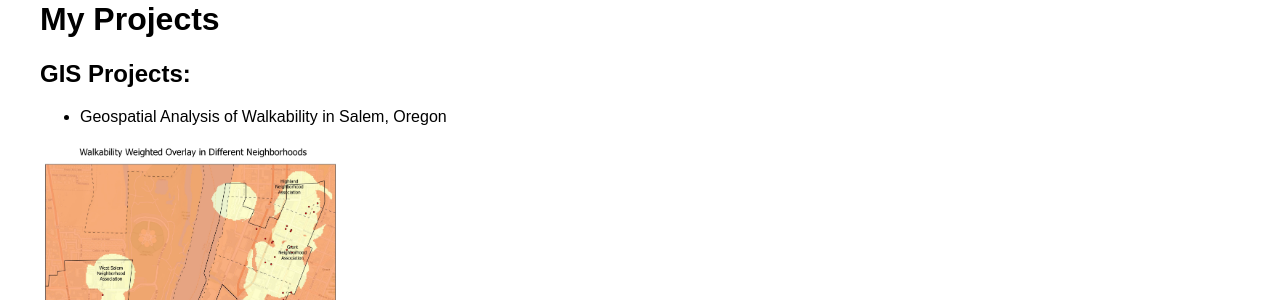
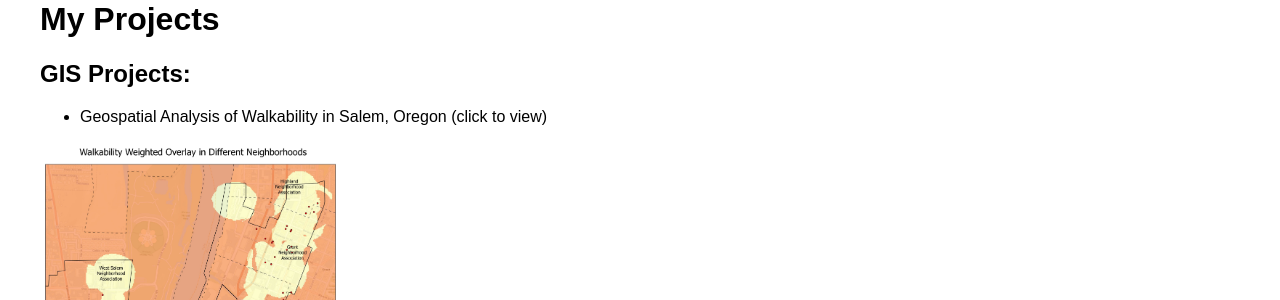
Before and after one commit to siegelhannah/portfolio, a Jekyll site: the page built from Projects.md, in a window 1280 px wide and 935 px high. Shown: the part 138-438 px from the top of the window. Built offline with Jekyll 4.4.1, drawn with Linux system fonts in a browser that asks for light colours.

Commit message:
Update Projects.md

```diff
--- a/Projects.md
+++ b/Projects.md
@@ -8,7 +8,7 @@ permalink: /projects/
 
 ## GIS Projects:
 
-- Geospatial Analysis of Walkability in Salem, Oregon
+- Geospatial Analysis of Walkability in Salem, Oregon (click to view)
 
 <a href="{{ site.baseurl }}/assets/Salem_Final_Project.pdf">
     <img src="{{ site.baseurl }}/assets/FinalMapNeighborhoodIssues.jpg" alt="Project 1 Image" style="width: 300px;">
```
